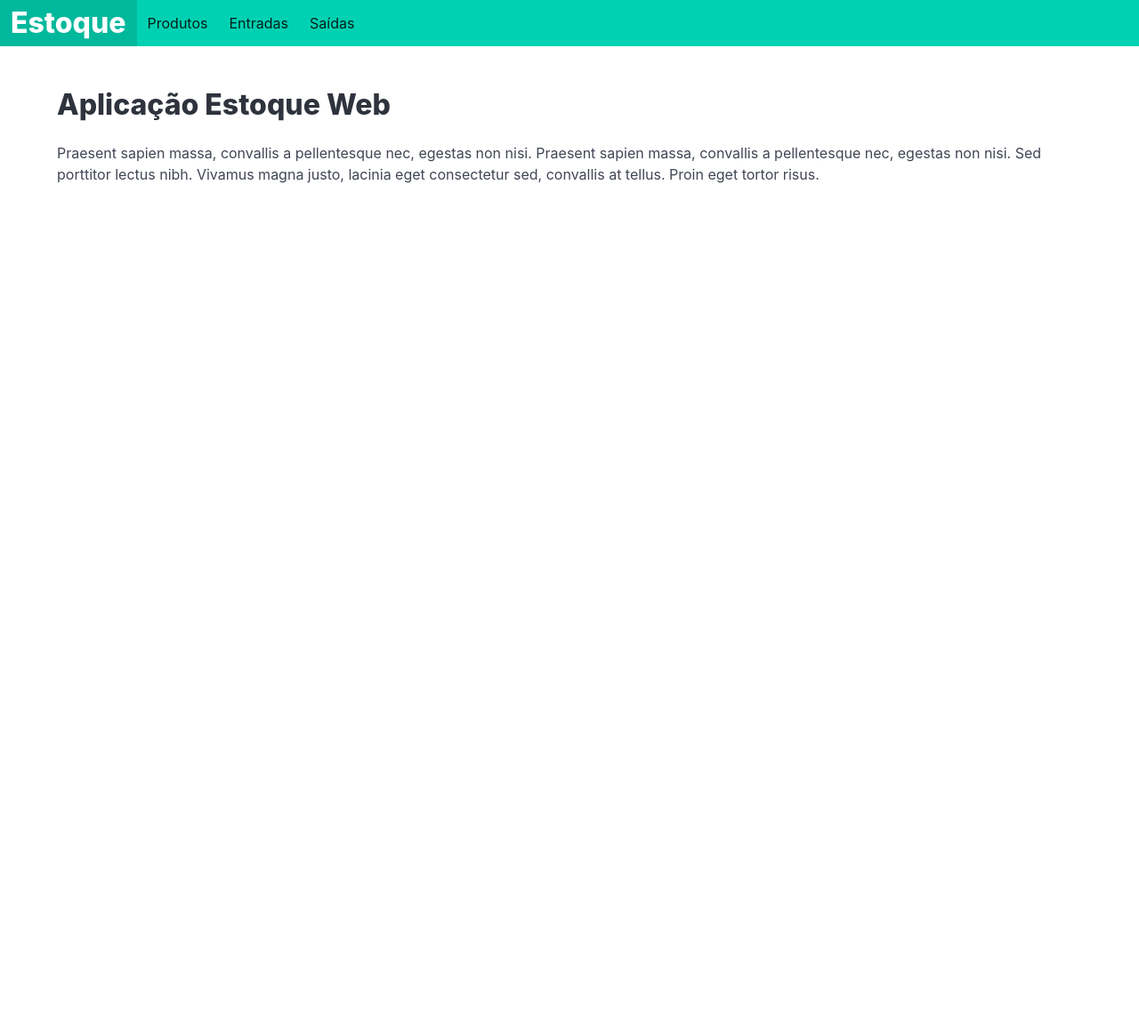
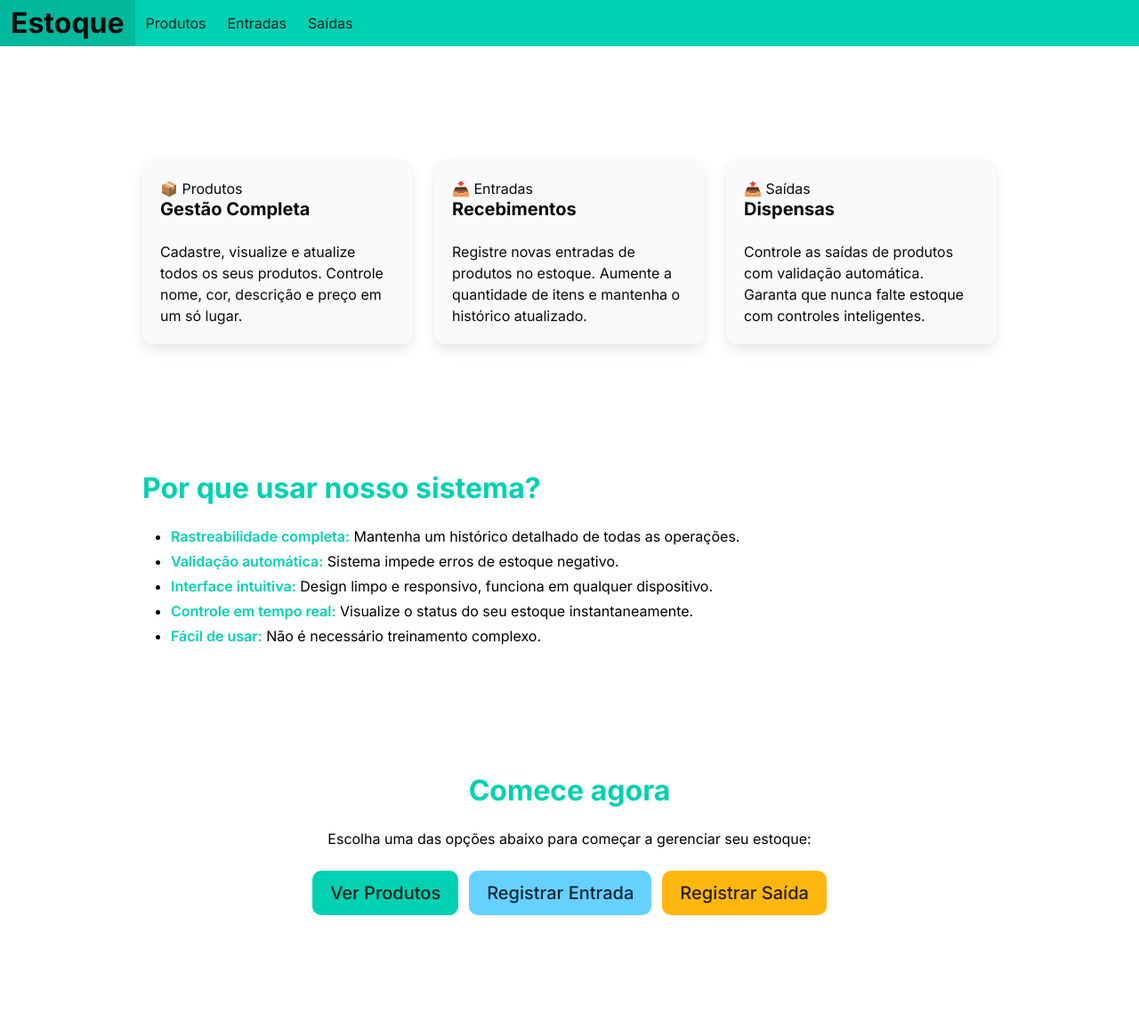
Before and after one commit to gvedes/AulaPrograma, a Django app: page / in a window 1280 px wide. Shown: the whole page at 89% size. Before the commit the page ends 206 px from the top, so only its background shows below. Run offline with Django 5.2, Linux system fonts and the light colour scheme.

Commit message:
Alteraçoes esteticas

```diff
--- /dev/null
+++ b/estoque/core/static/css/custom.css
@@ -0,0 +1,36 @@
+/* ===== ESTOQUE - minimal custom CSS ===== */
+
+/* Keep only the background and animations. Other colors and visuals will
+   fall back to Bulma defaults. */
+
+/* BACKGROUND */
+body {
+  background: #ffffff;
+  color: #000000;
+  min-height: 100vh;
+}
+
+/* Keep container/section spacing but do not override Bulma colors */
+.app-container {
+  padding: 2rem 1rem;
+}
+
+.container {
+  max-width: 1100px;
+  padding: 1.5rem;
+}
+
+/* ANIMATIONS */
+@keyframes fadeIn {
+  from { opacity: 0; transform: translateY(10px); }
+  to { opacity: 1; transform: translateY(0); }
+}
+
+.section {
+  animation: fadeIn 0.3s ease-in;
+}
+
+/* Keep small responsive tweaks only */
+@media (max-width: 768px) {
+  .app-container { padding: 1rem; }
+}
--- a/estoque/core/templates/base.html
+++ b/estoque/core/templates/base.html
@@ -5,13 +5,23 @@
     <meta charset="UTF-8">
     <meta name="viewport" content="width=device-width, initial-scale=1">
     <title>{% block title %}Estoque{% endblock %}</title>
-    <link rel="stylesheet" href="{% static 'css/bulma.min.css' %}">
+    <!-- Bulma CSS Framework -->
+    <link rel="stylesheet" href="{% static 'css/bulma.css' %}">
+    <!-- Custom Theme CSS -->
+    <link rel="stylesheet" href="{% static 'css/custom.css' %}">
+    <!-- Google Fonts -->
+    <link rel="preconnect" href="https://fonts.googleapis.com">
+    <link rel="preconnect" href="https://fonts.gstatic.com" crossorigin>
+    <link href="https://fonts.googleapis.com/css2?family=Inter:wght@400;500;600;700&display=swap" rel="stylesheet">
+    <style>
+      body { font-family: 'Inter', sans-serif; }
+    </style>
   </head>
-  <body>
+  <body class="has-background-secundary">
     <nav class="navbar is-primary" role="navigation" aria-label="main navigation">
       <div class="navbar-brand">
         <a class="navbar-item" href="{% url 'index' %}">
-          <span class="title has-text-white">Estoque</span>
+          <span class="title has-text-black">Estoque</span>
         </a>
         <a role="button" class="navbar-burger" aria-label="menu" aria-expanded="false" data-target="navMenu">
           <span aria-hidden="true"></span>
@@ -58,5 +68,5 @@
         }
       });
     </script>
-  </body>
+  </>
 </html>
--- a/estoque/core/templates/index.html
+++ b/estoque/core/templates/index.html
@@ -1,7 +1,67 @@
 {% extends 'base.html' %}
 {% block content %}
-  <h1 class="title">Aplicação Estoque Web</h1>
-  <div class="content">
-    <p>Praesent sapien massa, convallis a pellentesque nec, egestas non nisi. Praesent sapien massa, convallis a pellentesque nec, egestas non nisi. Sed porttitor lectus nibh. Vivamus magna justo, lacinia eget consectetur sed, convallis at tellus. Proin eget tortor risus.</p>
-  </div>
+
+  <section class="section">
+    <div class="container">
+      <div class="columns">
+        <div class="column is-one-third">
+          <div class="box has-background-white-bis">
+            <p class="heading has-text-black">📦 Produtos</p>
+            <p class="title is-5 has-text-black">Gestão Completa</p>
+            <p class="has-text-black">Cadastre, visualize e atualize todos os seus produtos. Controle nome, cor, descrição e preço em um só
+              lugar.</p>
+          </div>
+        </div>
+        <div class="column is-one-third">
+          <div class="box has-background-white-bis">
+            <p class="heading has-text-black">📥 Entradas</p>
+            <p class="title is-5 has-text-black">Recebimentos</p>
+            <p class="has-text-black">Registre novas entradas de produtos no estoque. Aumente a quantidade de itens e mantenha o histórico
+              atualizado.</p>
+          </div>
+        </div>
+        <div class="column is-one-third">
+          <div class="box has-background-white-bis">
+            <p class="heading has-text-black">📤 Saídas</p>
+            <p class="title is-5 has-text-black">Dispensas</p>
+            <p class="has-text-black">Controle as saídas de produtos com validação automática. Garanta que nunca falte estoque com controles
+              inteligentes.</p>
+          </div>
+        </div>
+      </div>
+    </div>
+  </section>
+
+  <section class="section has-background-light-grey">
+    <div class="container">
+      <h2 class="title is-3 has-text-primary">Por que usar nosso sistema?</h2>
+      <div class="content">
+        <ul>
+          <li><strong class="has-text-primary">Rastreabilidade completa:</strong> Mantenha um histórico detalhado de todas as operações.</li>
+          <li><strong class="has-text-primary">Validação automática:</strong> Sistema impede erros de estoque negativo.</li>
+          <li><strong class="has-text-primary">Interface intuitiva:</strong> Design limpo e responsivo, funciona em qualquer dispositivo.</li>
+          <li><strong class="has-text-primary">Controle em tempo real:</strong> Visualize o status do seu estoque instantaneamente.</li>
+          <li><strong class="has-text-primary">Fácil de usar:</strong> Não é necessário treinamento complexo.</li>
+        </ul>
+        </div>
+        </div>
+        </section>
+
+        <section class="section">
+          <div class="container has-text-centered">
+            <h2 class="title is-3 mb-5 has-text-primary">Comece agora</h2>
+            <p class="mb-5">Escolha uma das opções abaixo para começar a gerenciar seu estoque:</p>
+            <div class="buttons is-centered">
+              <a class="button is-primary is-medium" href="{% url 'produto:list_produto' %}">
+                <span>Ver Produtos</span>
+              </a>
+              <a class="button is-info is-medium" href="{% url 'entrada:list_entrada' %}">
+                <span>Registrar Entrada</span>
+              </a>
+              <a class="button is-warning is-medium" href="{% url 'saida:list_saida' %}">
+                <span>Registrar Saída</span>
+              </a>
+            </div>
+          </div>
+  </section>
 {% endblock %}
--- a/estoque/entrada/templates/delete_entrada.html
+++ b/estoque/entrada/templates/delete_entrada.html
@@ -1,10 +1,10 @@
 {% extends 'base.html' %}
 {% block content %}
-  <h2 class="title">Excluir Entrada</h2>
+  <h2 class="title is-2 has-text-grey-dark">Excluir Entrada</h2>
   <div class="box">
     <form method="post">
       {% csrf_token %}
-      <p>Tem certeza que deseja excluir esta entrada?</p>
+      <p class="title is-3 has-text-grey-dark">Tem certeza que deseja excluir esta entrada?</p>
       <div class="field is-grouped">
         <div class="control">
           <button type="submit" class="button is-danger">Excluir</button>
--- a/estoque/entrada/templates/list_entrada.html
+++ b/estoque/entrada/templates/list_entrada.html
@@ -2,7 +2,7 @@
 {% block content %}
 <div class="level">
     <div class="level-left">
-        <div class="level-item"><h1 class="title">Entradas</h1></div>
+        <div class="level-item"><h1 class="title is-2 has-text-grey-dark">Entradas</h1></div>
     </div>
     <div class="level-right">
         <div class="level-item"><a class="button is-primary" href="{% url 'entrada:new_entrada' %}">Novo</a></div>
--- a/estoque/entrada/templates/update_entrada.html
+++ b/estoque/entrada/templates/update_entrada.html
@@ -1,6 +1,6 @@
 {% extends 'base.html' %}
 {% block content %}
-<h1 class="title">Alterar Entrada</h1>
+<h1 class="title is-2 has-text-grey-dark">Alterar Entrada</h1>
 <div class="box">
     <form action="{% url 'entrada:update_entrada' pk %}" method="POST">
         {% csrf_token %}
--- a/estoque/produto/templates/list_produto.html
+++ b/estoque/produto/templates/list_produto.html
@@ -2,7 +2,7 @@
 {% block content %}
 <div class="level">
   <div class="level-left">
-    <div class="level-item"><h1 class="title">Produtos</h1></div>
+    <div class="level-item"><h1 class="title is-2 has-text-grey-dark">Produtos</h1></div>
   </div>
   <div class="level-right">
     <div class="level-item"><a class="button is-primary" href="{% url 'produto:new_produto' %}">Novo</a></div>
--- a/estoque/produto/templates/new_produto.html
+++ b/estoque/produto/templates/new_produto.html
@@ -1,6 +1,6 @@
 {% extends 'base.html' %}
 {% block content %}
-<h1 class="title">Novo produto</h1>
+<h1 class="title is-2 has-text-grey-dark">Novo produto</h1>
 <div class="box">
   <form action="{% url 'produto:new_produto' %}" method="POST">
     {% csrf_token %}
--- a/estoque/produto/templates/update_produto.html
+++ b/estoque/produto/templates/update_produto.html
@@ -1,6 +1,6 @@
 {% extends 'base.html' %}
 {% block content %}
-<h1 class="title">Alterar produto</h1>
+<h1 class="title is-2 has-text-grey-dark">Alterar produto</h1>
 <div class="box">
   <form action="{% url 'produto:update_produto' pk %}" method="post">
     {% csrf_token %}
--- a/estoque/saida/templates/delete_saida.html
+++ b/estoque/saida/templates/delete_saida.html
@@ -1,11 +1,11 @@
 {% extends 'base.html' %}
 {% block content %}
-  <h2 class="title">Excluir Saída</h2>
+  <h2 class="title is-2 has-text-grey-dark">Excluir Saída</h2>
 
   <div class="box">
     <form method="post">
       {% csrf_token %}
-      <p>Tem certeza que deseja excluir esta saída?</p>
+      <p class="title is-3 has-text-grey-dark">Tem certeza que deseja excluir esta saída?</p>
       <div class="field is-grouped">
         <div class="control">
           <button type="submit" class="button is-danger">Excluir</button>
--- a/estoque/saida/templates/erro_saida.html
+++ b/estoque/saida/templates/erro_saida.html
@@ -2,8 +2,8 @@
 {% block content %}
 
 <div class="notification is-danger">
-    <h2 class="title is-4">Erro de Saída</h2>
-    <p>Você tentou retirar uma quantidade acima do disponível no estoque.</p>
+    <h2 class="title is-2 has-text-grey-dark">Erro de Saída</h2>
+    <p class="has-text-grey-dark">Você tentou retirar uma quantidade acima do disponível no estoque.</p>
     <a class="button is-light mt-3" href="{% url 'saida:list_saida' %}">Voltar</a>
 </div>
 
--- a/estoque/saida/templates/list_saida.html
+++ b/estoque/saida/templates/list_saida.html
@@ -2,7 +2,7 @@
 {% block content %}
 <div class="level">
     <div class="level-left">
-        <div class="level-item"><h1 class="title">Saídas</h1></div>
+        <div class="level-item"><h1 class="title is-2 has-text-grey-dark">Saídas</h1></div>
     </div>
     <div class="level-right">
         <div class="level-item"><a class="button is-primary" href="{% url 'saida:new_saida' %}">Novo</a></div>
--- a/estoque/saida/templates/new_saida.html
+++ b/estoque/saida/templates/new_saida.html
@@ -1,6 +1,6 @@
 {% extends 'base.html' %}
 {% block content %}
-<h1 class="title">Nova Saída</h1>
+<h1 class="title is-2 has-text-grey-dark">Nova Saída</h1>
 <div class="box">
     <form action="{% url 'saida:new_saida' %}" method="POST">
         {% csrf_token %}
--- a/estoque/saida/templates/update_saida.html
+++ b/estoque/saida/templates/update_saida.html
@@ -1,6 +1,6 @@
 {% extends 'base.html' %}
 {% block content %}
-<h1 class="title">Alterar Saída</h1>
+<h1 class="title is-2 has-text-grey-dark">Alterar Saída</h1>
 <div class="box">
     <form action="{% url 'saida:update_saida' pk %}" method="POST">
         {% csrf_token %}
```
